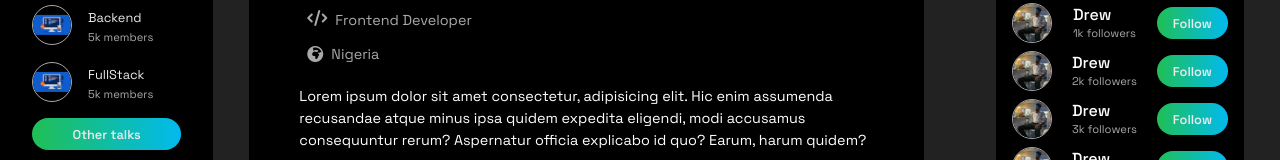
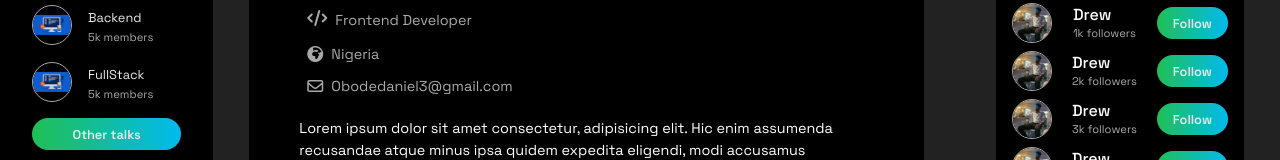
Before and after one commit to HoodieDan/Tektalk, a Vue app: page /profile/hoodiedan in a window 1280 px wide. Shown: the part 507-667 px from the top of the page. Built offline with nearby package versions, Linux system fonts and the light colour scheme.

Commit message:
added email to contact

```diff
--- a/src/assets/main.css
+++ b/src/assets/main.css
@@ -58,6 +58,9 @@
     -webkit-background-clip: text;
 }
 .normal-fa {
+    cursor: default;
+}
+.normal-fa:hover {
     background-color: transparent;
-    color: #e7e9ea;
+    color: #A9A9A9;
 }
--- a/src/views/UserProfile.vue
+++ b/src/views/UserProfile.vue
@@ -26,6 +26,10 @@
             <div class="location">
                 <i class="fa-solid fa-earth-africa"></i>
                 <p class="mb-0">Nigeria</p>
+            </div>
+            <div class="location">
+                <i class="fa-regular fa-envelope normal-fa"></i>
+                <p class="mb-0">Obodedaniel3@gmail.com</p>
             </div>
             <div class="bio mt-3">
                 <p>Lorem ipsum dolor sit amet consectetur, adipisicing elit. Hic enim assumenda
```
